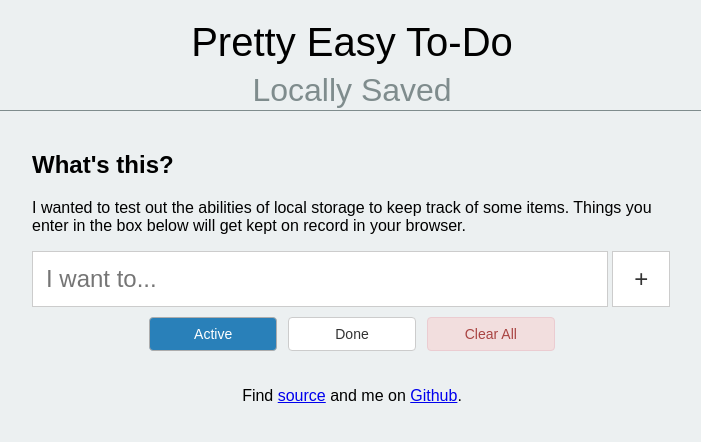
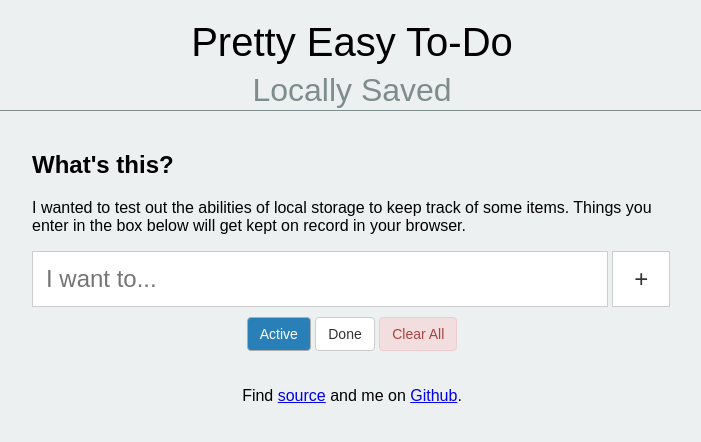
Before and after one commit to dayvidwhy/local-to-do, a Svelte app: page / in a window 1280 px wide. Shown: the top 442 px of the page, without its empty margins (288-989 px from the left). Built offline with nearby package versions, Linux system fonts and the light colour scheme; the HTML template or start-up script is replaced by a standard one.

Commit message:
Created a couple of components.

```diff
--- /dev/null
+++ b/src/components/Button.svelte
@@ -0,0 +1,53 @@
+<script>
+    import { createEventDispatcher } from "svelte";
+
+    export let aria = "";
+    export let type;
+    export let active = false;
+
+    const dispatch = createEventDispatcher();
+
+    function clicked () {
+        dispatch("click");
+    }
+</script>
+
+<button
+    on:click={clicked}
+    class:btn-danger={type === "danger"}
+    class:btn-default={type === "default"}
+    class:active={active}
+    class="btn btn-default"
+    aria-label={aria}>
+    <slot></slot>
+</button>
+
+<style>
+    .btn {
+        padding: 6px 12px;
+        font-size: 14px;
+        line-height: 1.42857143;
+        white-space: nowrap;
+        cursor: pointer;
+        border-radius: 4px;
+        border: 1px solid transparent;
+    }
+
+    .btn-default {
+        color: #333;
+        background-color: #fff;
+        border-color: #ccc;
+    }
+
+    .btn-danger {
+        color: #a94442;
+        background-color: #f2dede;
+        border-color: #ebccd1;
+    }
+
+    .active {
+        color: #FFF;
+        background-color: #2980b9;
+        border-color: #adadad;
+    }
+</style>
--- /dev/null
+++ b/src/components/Panel.svelte
@@ -0,0 +1,90 @@
+<script>
+    import { createEventDispatcher } from "svelte";
+    import Button from "./Button.svelte";
+
+    export let todo;
+
+    const dispatch = createEventDispatcher();
+
+    function deleteToDo (deletedToDo) {
+        dispatch("deleteToDo", deletedToDo);
+    }
+
+    function toggleToDo (toggledToDo) {
+        dispatch("toggleToDo", toggledToDo);
+    }
+</script>
+
+<div
+    class:panel-to-do="{todo.active}"
+    class:panel-done="{!todo.active}"
+    class="panel">
+    <div class="panel-heading">
+        <h3 class="panel-title">
+            {new Date(todo.timestamp).toUTCString()}
+        </h3>
+    </div>
+    <div class="panel-body">
+        <span>
+            {todo.text}
+        </span>
+        <span class="float-right">
+            <Button
+                type={"default"}
+                on:click={() => toggleToDo(todo)}>
+                {todo.active ? "Done" : "Revert"}
+            </Button>
+            <Button
+                type={"default"}
+                on:click={() => deleteToDo(todo)}>
+                Delete
+            </Button>
+        </span>
+    </div>
+</div>
+
+<style>
+    .float-right {
+        float: right;
+    }
+    .panel {
+        border: 1px solid #7f8c8d;
+        margin-bottom: 10px;
+        box-shadow: 0 3px 6px rgba(0,0,0,0.16), 0 3px 6px rgba(0,0,0,0.23);
+    }
+
+    .panel-to-do {
+        border-color: #bce8f1;
+    }
+
+    .panel-heading {
+        padding: 10px 15px;
+    }
+
+    .panel-title {
+        font-size: 16px;
+        color: inherit;
+    }
+
+    .panel-to-do > .panel-heading {
+        color: #31708f;
+        background-color: #d9edf7;
+        border-color: #bce8f1;
+    }
+
+    .panel-done {
+        border-color: #ebccd1;
+    }
+
+    .panel-done > .panel-heading {
+        color: #a94442;
+        background-color: #f2dede;
+        border-color: #ebccd1;
+    }
+
+    .panel-body {
+        font-size: 1.7em;
+        padding: 15px 15px;
+        background-color: #FFF;
+    }
+</style>
--- a/src/partials/Main.svelte
+++ b/src/partials/Main.svelte
@@ -1,5 +1,7 @@
 <script>
     import { onMount } from 'svelte';
+    import Panel from "../components/Panel.svelte";
+    import Button from "../components/Button.svelte";
 
     let toDos = [];
 
@@ -53,13 +55,15 @@
         showActiveTodos = false;
     }
 
-    function toggleTodo (todo) {
+    function toggleToDo (event) {
+        const todo = event.detail;
         todo.active = !todo.active;
         // quirk with svelte, see https://svelte.dev/tutorial/updating-arrays-and-objects
         toDos = toDos;
     }
 
-    const deleteToDo = (deletedTodo) => {
+    const deleteToDo = (event) => {
+        const deletedTodo = event.detail;
         for (let i = 0; i < toDos.length; i++) {
             if (deletedTodo.timestamp === toDos[i].timestamp) {
                 toDos.splice(i, 1);
@@ -89,10 +93,10 @@
                     class="form-control"
                     placeholder="I want to..."
                     bind:value={currentEntry} />
-                <input
+                <button
                     type="submit"
                     value="+"
-                    class="btn btn-default input-button" />
+                    class="btn btn-default input-button">+</button>
             </form>
         </div>
     </div>
@@ -102,56 +106,36 @@
                 class="btn-group"
                 role="group"
                 aria-label="Active and Done">
-                <button
+                <Button
                     on:click={viewActiveTodos}
-                    class:active="{showActiveTodos}"
-                    class="btn btn-default state-buttons"
-                    aria-label="Active Items">
+                    active={showActiveTodos}
+                    type={"default"}
+                    aria={"Active Items"}>
                     Active
-                </button>
-                <button
+                </Button>
+                <Button
                     on:click={viewDoneTodos}
-                    class:active="{!showActiveTodos}"
-                    class="btn btn-default state-buttons"
-                    aria-label="Done Items">
+                    active={!showActiveTodos}
+                    type={"default"}
+                    aria={"Done Items"}>
                     Done
-                </button>
-                <button
+                </Button>
+                <Button
                     on:click={clearToDo}
-                    type="button"
-                    class="btn btn-danger"
-                    aria-label="Active Items">
+                    type={"danger"}
+                    aria={"Active Items"}>
                     Clear All
-                </button>
+                </Button>
             </div>
         </div>
     </div>
     <div class="row top-margin">
-        <div id="output" class="col-8 offset-2">
+        <div class="col-8 offset-2">
             {#each getTodosToShow as todo}
-                <div
-                    class:panel-to-do="{todo.active}"
-                    class:panel-done="{!todo.active}"
-                    class="panel">
-                    <div class="panel-heading">
-                        <h3 class="panel-title">
-                            {new Date(todo.timestamp).toUTCString()}
-                        </h3>
-                    </div>
-                    <div class="panel-body">
-                        {todo.text}
-                        <button
-                            on:click={() => deleteToDo(todo)}
-                            class="btn btn-default block">
-                            Delete
-                        </button>
-                        <button
-                            on:click={() => toggleTodo(todo)}
-                            class="btn btn-default block">
-                            {todo.active ? "Done" : "Revert"}
-                        </button>
-                    </div>
-                </div>
+                <Panel
+                    todo={todo}
+                    on:deleteToDo={deleteToDo}
+                    on:toggleToDo={toggleToDo} />
             {/each}
         </div>
     </div>
@@ -165,42 +149,6 @@
     .top-margin {
         margin-top: 10px;
     }
-
-    .block {
-        display: block;
-        float: right;
-        margin-left: 10px;
-    }
-
-    /* buttons */
-    .btn {
-        padding: 6px 12px;
-        font-size: 14px;
-        line-height: 1.42857143;
-        white-space: nowrap;
-        cursor: pointer;
-        border-radius: 4px;
-        border: 1px solid transparent;
-    }
-
-    .btn-default {
-        color: #333;
-        background-color: #fff;
-        border-color: #ccc;
-    }
-
-    .btn-danger {
-        color: #a94442;
-        background-color: #f2dede;
-        border-color: #ebccd1;
-    }
-
-    .active {
-        color: #FFF;
-        background-color: #2980b9;
-        border-color: #adadad;
-    }
-
     .btn-group {
         text-align: center;
         width: 100%;
@@ -208,18 +156,14 @@
         margin: 10px 0;
     }
 
-    .btn-group > .btn {
-        width: 20%;
-        display: inline-block;
-    }
-    .btn-group > .btn:first-child {
-        margin-right: 1%;
-    }
-    .btn-group > .btn:last-child {
-        margin-left: 1%;
-    }
-    /* end buttons */
     .input-button {
+        line-height: 1.42857143;
+        white-space: nowrap;
+        cursor: pointer;
+        border: 1px solid transparent;
+        color: #333;
+        background-color: #fff;
+        border-color: #ccc;
         width: 9%;
         display: inline-block;
         font-size: 24px;
@@ -242,47 +186,4 @@
         cursor: inherit;
         width: 90%;
     }
-
-    /* Panels */
-    .panel {
-        border: 1px solid #7f8c8d;
-        margin-bottom: 10px;
-        box-shadow: 0 3px 6px rgba(0,0,0,0.16), 0 3px 6px rgba(0,0,0,0.23);
-    }
-
-    .panel-to-do {
-        border-color: #bce8f1;
-    }
-
-    .panel-heading {
-        padding: 10px 15px;
-    }
-
-    .panel-title {
-        font-size: 16px;
-        color: inherit;
-    }
-
-    .panel-to-do > .panel-heading {
-        color: #31708f;
-        background-color: #d9edf7;
-        border-color: #bce8f1;
-    }
-
-    .panel-done {
-        border-color: #ebccd1;
-    }
-
-    .panel-done > .panel-heading {
-        color: #a94442;
-        background-color: #f2dede;
-        border-color: #ebccd1;
-    }
-
-    .panel-body {
-        font-size: 1.7em;
-        padding: 15px 15px;
-        background-color: #FFF;
-    }
-    /* End panels */
 </style>
```
Also changed, not shown: 2 other files (tests, documents, lock files or other folders).
